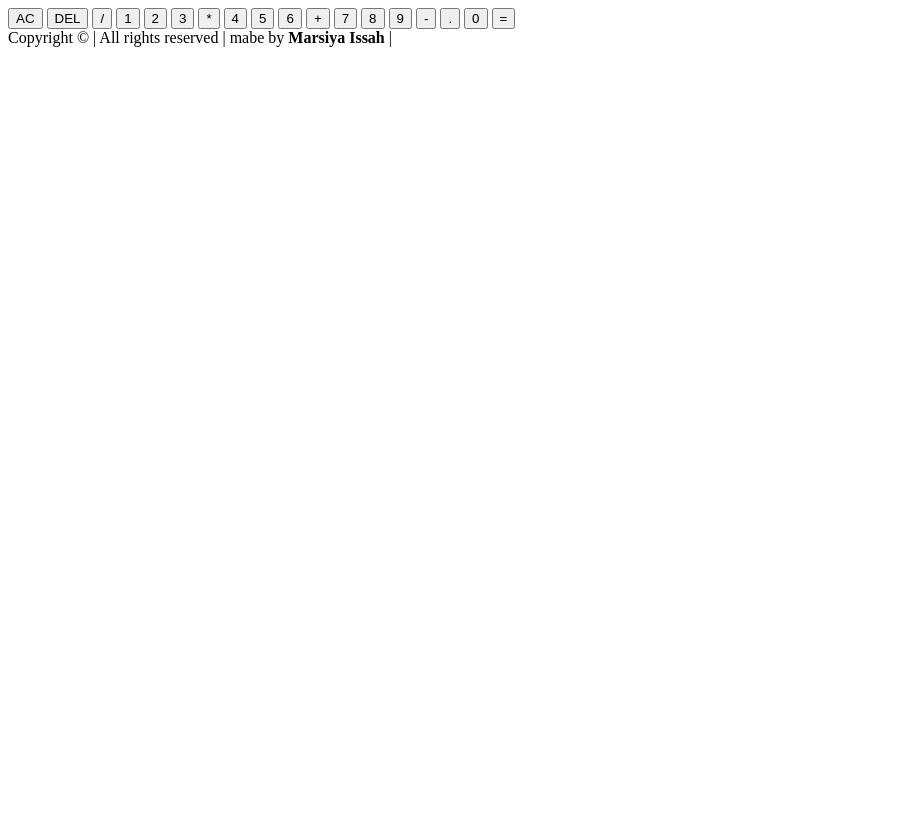
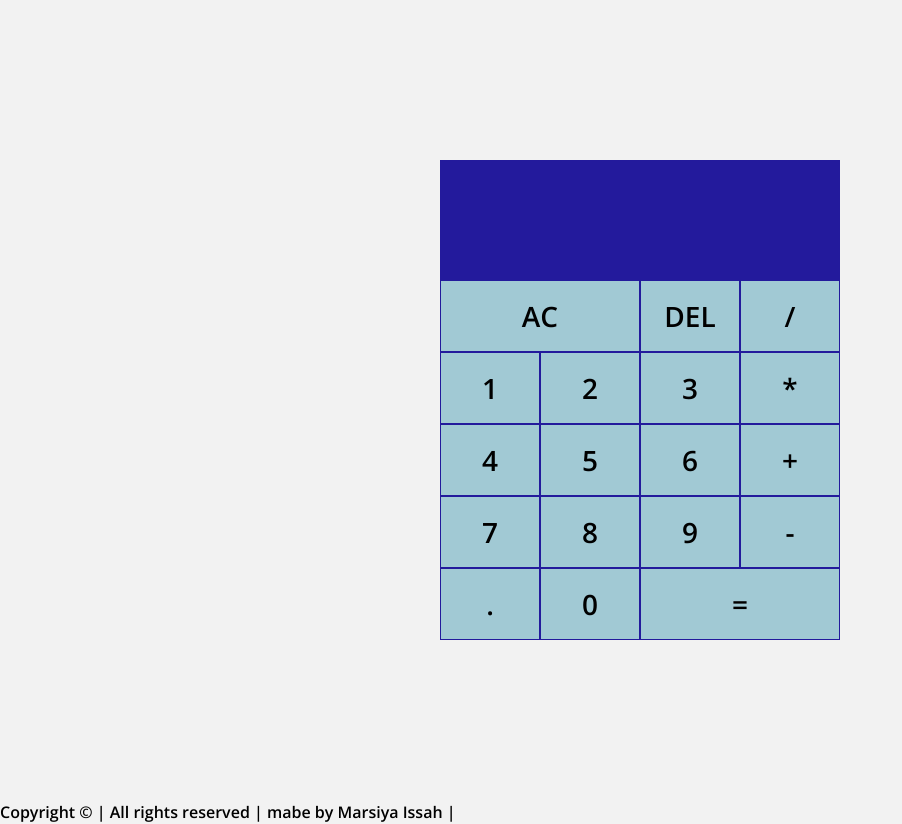
Before and after one commit to Mar-Issah/JavaScript-Calculator, a plain HTML site: page index.html in a window 1280 px wide. Shown: the whole page, without its empty margins (0-902 px from the left). Before the commit the page ends 800 px from the top, so only its background shows below. Drawn offline with nearby package versions, Linux system fonts and the light colour scheme; the site is published under a folder, as on GitHub Pages, so addresses that start at the root find nothing.

Commit message:
small changes

```diff
--- a/index.html
+++ b/index.html
@@ -5,11 +5,11 @@
     <meta name="viewport" content="width=device-width, initial-scale=1.0" />
     <title>My Calculator</title>
     <!------- css ------------->
-		<link rel="stylesheet" href="/css/styles.css" />
+    <link rel="stylesheet" href="./css/styles.css" />
   </head>
 
   <body>
-		<!----- output ------------->
+    <!-------- output ------------->
     <div class="calculator-grid">
       <div class="output">
         <div data-prev-operation class="prev-operation"></div>
```
Lines whose indentation alone changed are shown as unchanged.
